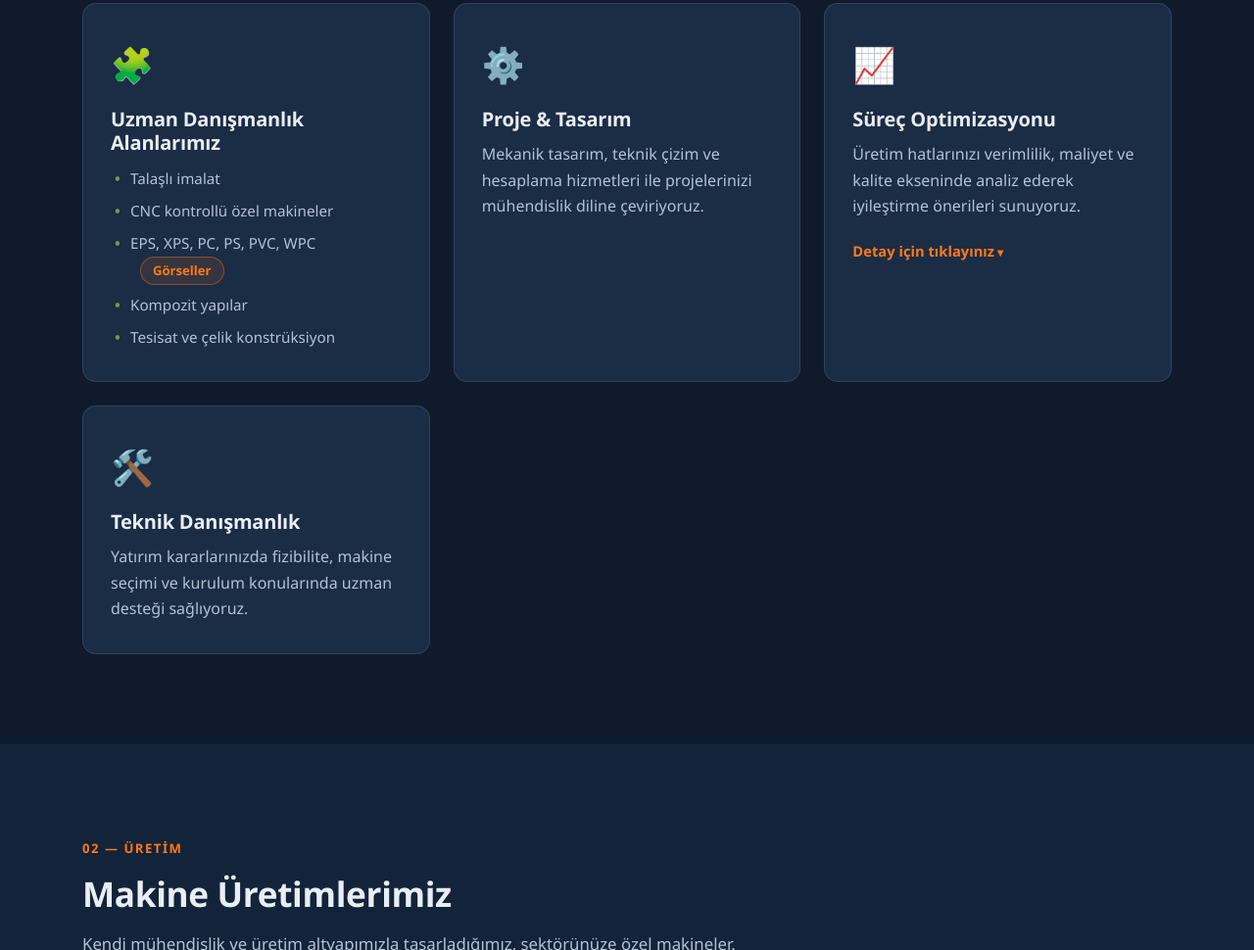
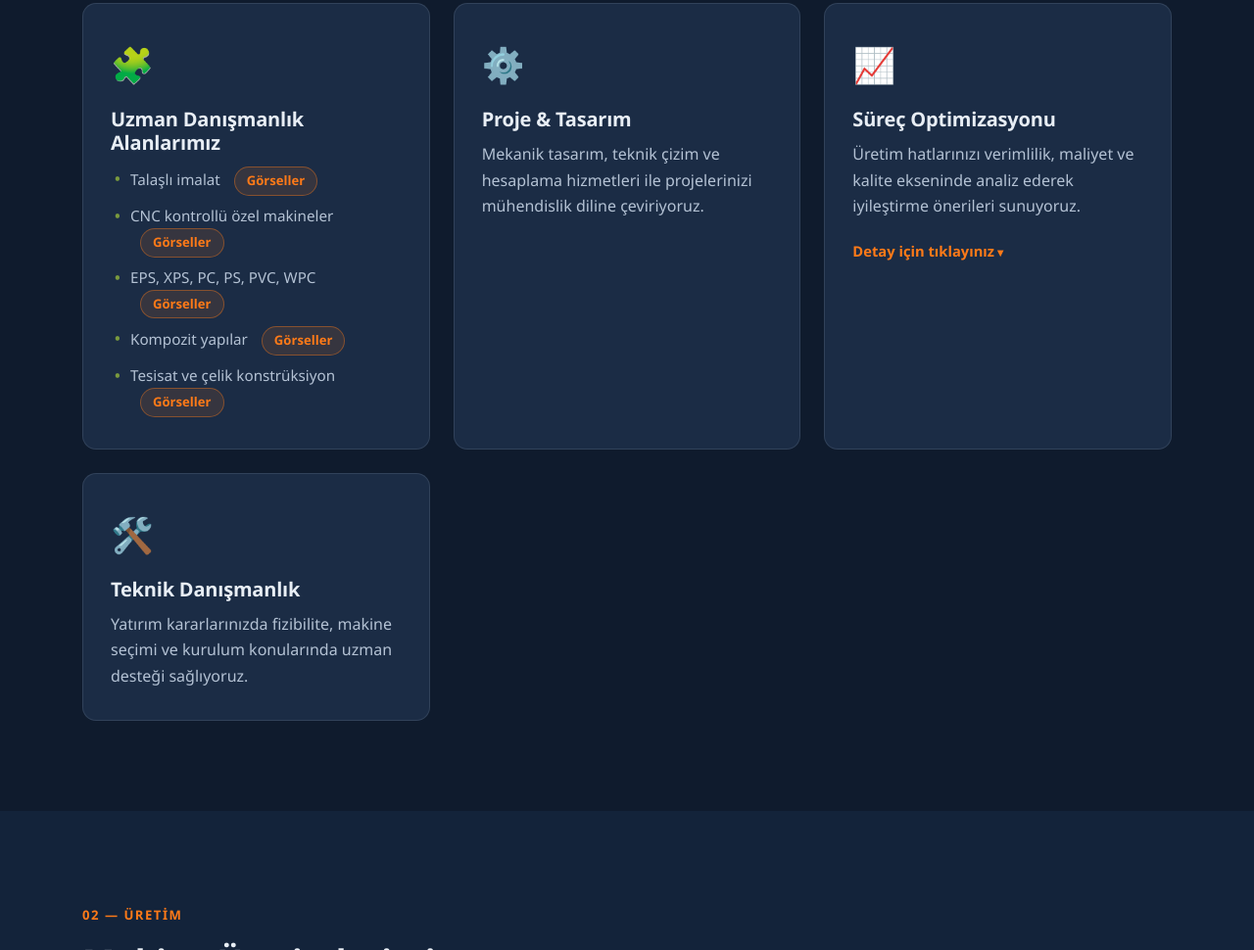
Before and after one commit to sener48-ops/keskin-website, a website: page index.html in a window 1280 px wide. Shown: the part 1467-2437 px from the top of the page at 98% size. Drawn offline with Linux system fonts and the light colour scheme.

Commit message:
Uzman Danışmanlık: tüm maddelere Görseller butonu ekle
- Talaşlı imalat, CNC özel makineler, Kompozit yapılar, Tesisat/çelik
  konstrüksiyon maddelerine "Görseller" butonu eklendi (görseller boş)
- Boş butona tıklanınca "Görseller yakında eklenecektir." uyarısı
- Kullanıcı görselleri ilerde data-lightbox-images ile ekleyecek

Co-Authored-By: Claude Opus 4.8 <noreply@anthropic.com>

```diff
--- a/index.html
+++ b/index.html
@@ -101,13 +101,25 @@
           <div class="card-icon">🧩</div>
           <h3>Uzman Danışmanlık Alanlarımız</h3>
           <ul class="product-list">
-            <li>Talaşlı imalat</li>
-            <li>CNC kontrollü özel makineler</li>
+            <li>Talaşlı imalat
+              <!-- DEĞİŞTİR: Görselleri ekleyin -> data-lightbox-images="assets/images/web/dosya1.jpg,assets/images/web/dosya2.jpg" -->
+              <button type="button" class="li-btn" data-lightbox-images="" data-lightbox-alts="">Görseller</button>
+            </li>
+            <li>CNC kontrollü özel makineler
+              <!-- DEĞİŞTİR: Görselleri ekleyin -> data-lightbox-images="..." -->
+              <button type="button" class="li-btn" data-lightbox-images="" data-lightbox-alts="">Görseller</button>
+            </li>
             <li>EPS, XPS, PC, PS, PVC, WPC
               <button type="button" class="li-btn" data-lightbox-images="assets/images/web/malzeme-eps.jpg,assets/images/web/malzeme-xps.jpg" data-lightbox-alts="EPS malzeme|XPS malzeme">Görseller</button>
             </li>
-            <li>Kompozit yapılar</li>
-            <li>Tesisat ve çelik konstrüksiyon</li>
+            <li>Kompozit yapılar
+              <!-- DEĞİŞTİR: Görselleri ekleyin -> data-lightbox-images="..." -->
+              <button type="button" class="li-btn" data-lightbox-images="" data-lightbox-alts="">Görseller</button>
+            </li>
+            <li>Tesisat ve çelik konstrüksiyon
+              <!-- DEĞİŞTİR: Görselleri ekleyin -> data-lightbox-images="..." -->
+              <button type="button" class="li-btn" data-lightbox-images="" data-lightbox-alts="">Görseller</button>
+            </li>
           </ul>
         </article>
         <article class="card reveal">
--- a/js/main.js
+++ b/js/main.js
@@ -155,9 +155,11 @@
     Array.prototype.forEach.call(document.querySelectorAll("[data-lightbox-images]"), function (btn) {
       btn.addEventListener("click", function (e) {
         e.preventDefault();
-        var srcs = btn.getAttribute("data-lightbox-images").split(",");
+        var srcs = (btn.getAttribute("data-lightbox-images") || "")
+          .split(",").map(function (s) { return s.trim(); }).filter(Boolean);
+        if (!srcs.length) { alert("Görseller yakında eklenecektir."); return; }
         var alts = (btn.getAttribute("data-lightbox-alts") || "").split("|");
-        var list = srcs.map(function (s, i) { return { src: s.trim(), alt: (alts[i] || "").trim() }; });
+        var list = srcs.map(function (s, i) { return { src: s, alt: (alts[i] || "").trim() }; });
         openLb(list, 0);
       });
     });
```
